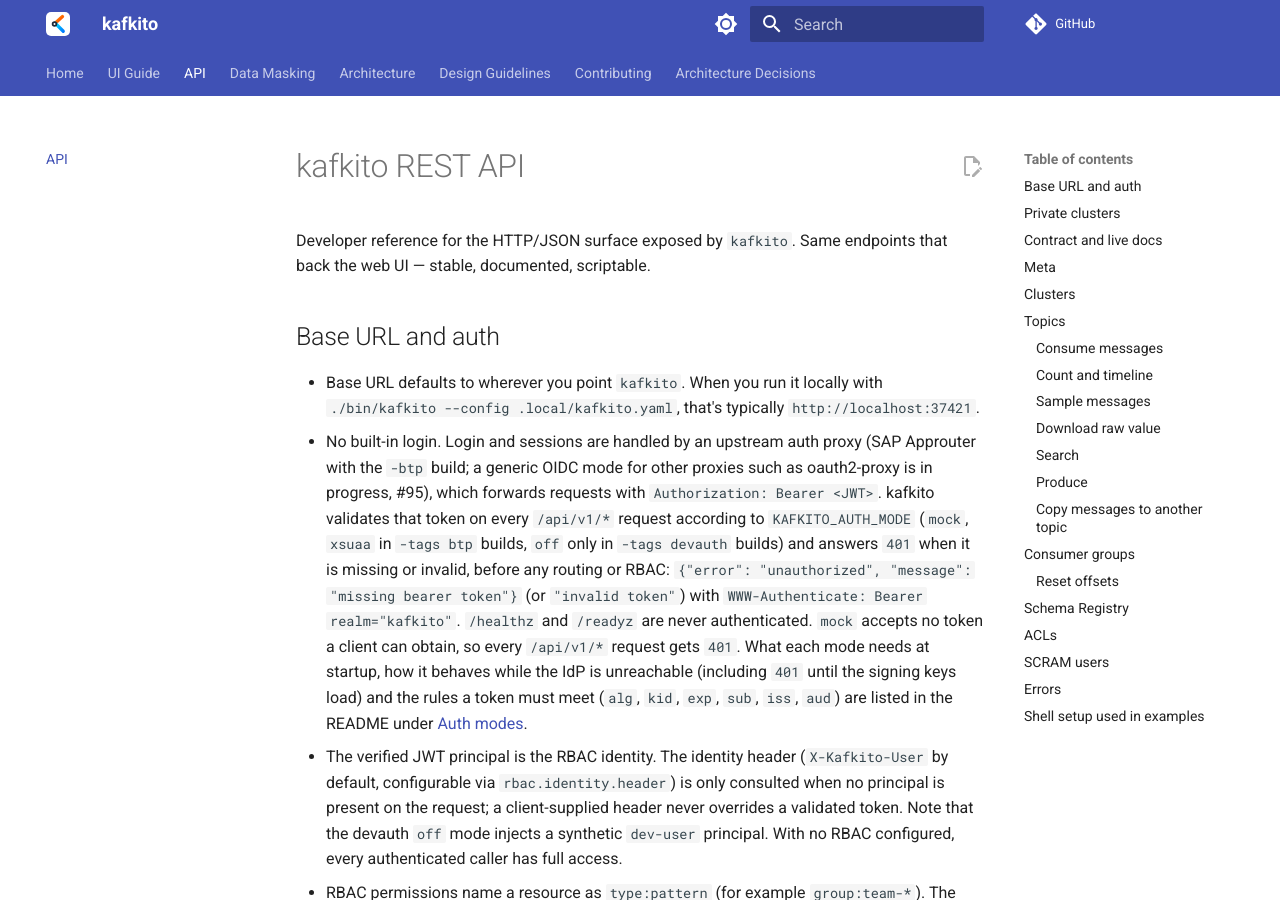
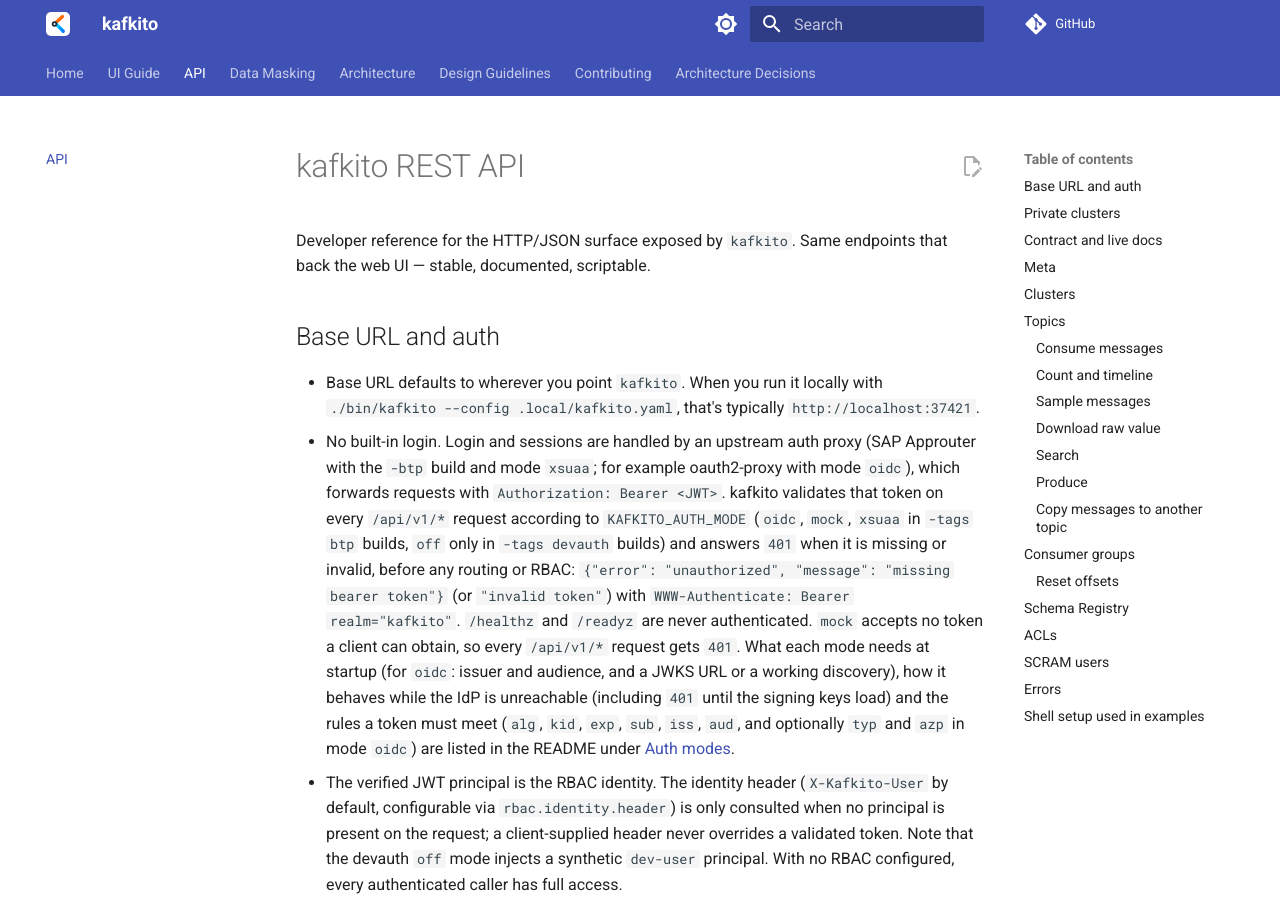
Before and after one commit to FinkeFlo/kafkito, an MkDocs documentation site: the page built from docs/API.md, in a window 1280 px wide and 900 px high. Built offline with MkDocs 1.6.1 and Material for MkDocs 9.7.7, drawn with Linux system fonts in a browser that asks for light colours; comment, search, counter and statistics services are not loaded.

Commit message:
docs: document the generic oidc auth mode
The README quickstart now shows mode oidc for the default image, the configuration table lists the auth.oidc settings, and the Auth modes section describes oidc: discovery failure exits at startup, while a key load failure only warns, and tokens need an exact issuer, the configured audience and, when set, the required typ and an allowed azp. The docs advise setting the audience to the kafkito API rather than the proxy client. docs/API.md, docs/architecture.md and ADR-0003 name the mode as well.

Signed-off-by: FinkeFlo <5244525+FinkeFlo@users.noreply.github.com>

```diff
--- a/docs/API.md
+++ b/docs/API.md
@@ -9,19 +9,21 @@
   with `./bin/kafkito --config .local/kafkito.yaml`, that's typically
   `http://localhost:37421`.
 - No built-in login. Login and sessions are handled by an upstream auth
-  proxy (SAP Approuter with the `-btp` build; a generic OIDC mode for other
-  proxies such as oauth2-proxy is in progress, #95), which forwards
-  requests with `Authorization: Bearer <JWT>`. kafkito validates that token
-  on every `/api/v1/*` request according to `KAFKITO_AUTH_MODE` (`mock`,
+  proxy (SAP Approuter with the `-btp` build and mode `xsuaa`; for example
+  oauth2-proxy with mode `oidc`), which forwards requests with
+  `Authorization: Bearer <JWT>`. kafkito validates that token on every
+  `/api/v1/*` request according to `KAFKITO_AUTH_MODE` (`oidc`, `mock`,
   `xsuaa` in `-tags btp` builds, `off` only in `-tags devauth` builds) and
   answers `401` when it is missing or invalid, before any routing or RBAC:
   `{"error": "unauthorized", "message": "missing bearer token"}` (or
   `"invalid token"`) with `WWW-Authenticate: Bearer realm="kafkito"`.
   `/healthz` and `/readyz` are never authenticated. `mock` accepts no token
   a client can obtain, so every `/api/v1/*` request gets `401`. What each
-  mode needs at startup, how it behaves while the IdP is unreachable
+  mode needs at startup (for `oidc`: issuer and audience, and a JWKS URL or
+  a working discovery), how it behaves while the IdP is unreachable
   (including `401` until the signing keys load) and the rules a token must
-  meet (`alg`, `kid`, `exp`, `sub`, `iss`, `aud`) are listed in the README
+  meet (`alg`, `kid`, `exp`, `sub`, `iss`, `aud`, and optionally `typ` and
+  `azp` in mode `oidc`) are listed in the README
   under [Auth modes](https://github.com/FinkeFlo/kafkito/blob/main/README.md#auth-modes).
 - The verified JWT principal is the RBAC identity. The identity header
   (`X-Kafkito-User` by default, configurable via `rbac.identity.header`) is
```
Also changed, not shown: README.md (+37 -15 lines), docs/adr/0003-cloud-foundry-readiness.md (+8 -2 lines), docs/architecture.md (+6 -4 lines).
